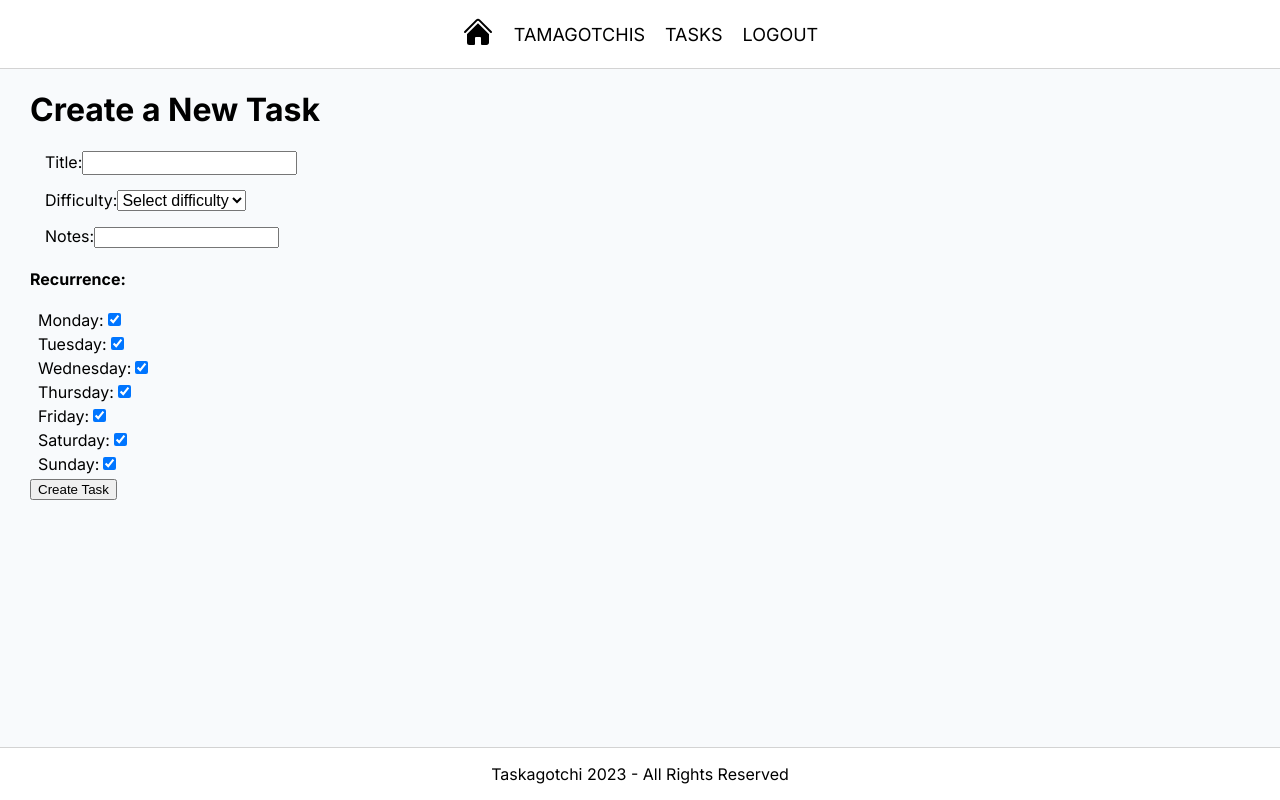
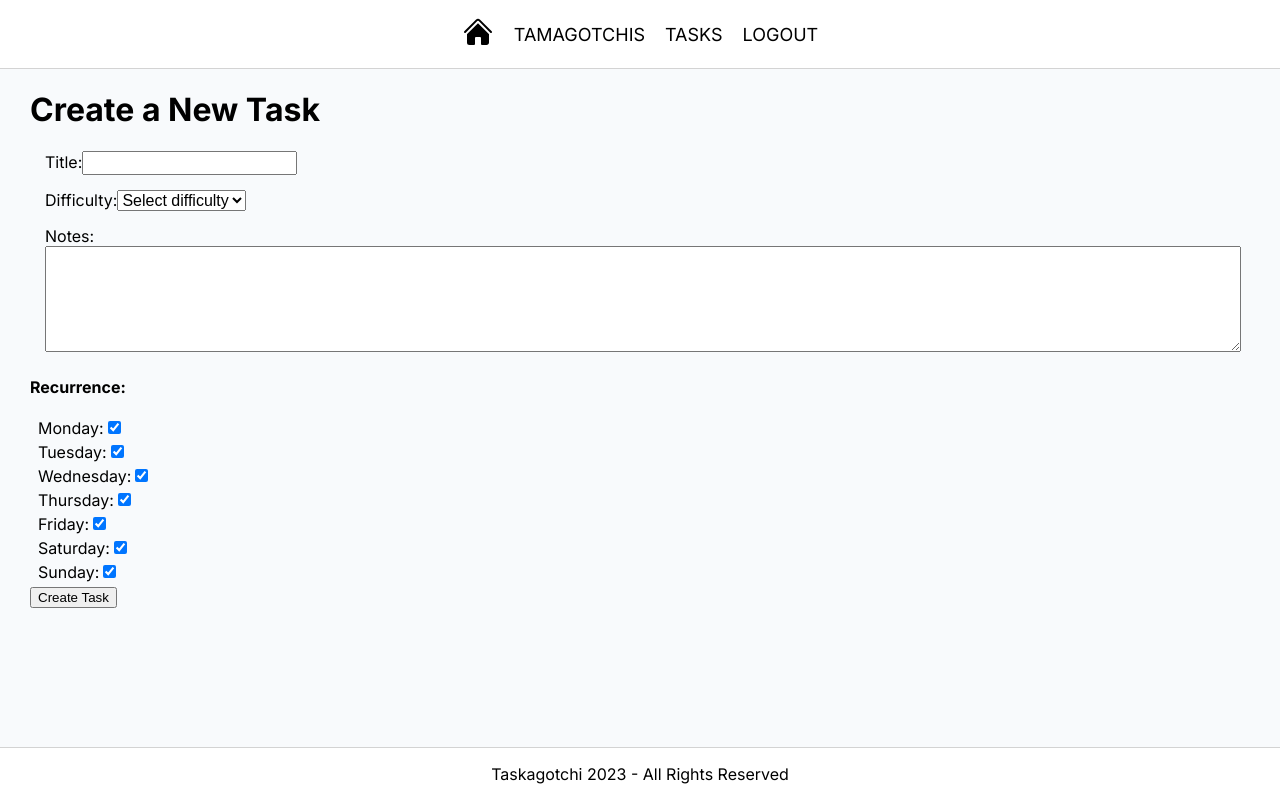
Before and after one commit to pablohennique/taskagotchi, a Next.js app in the folder client/: page /tasks/create in a window 1280 px wide. Built offline with nearby package versions, Linux system fonts and the light colour scheme; sample sign-in values are in the browser's storage.

Commit message:
added slight css formatting to how the notes are displayed

```diff
--- a/client/src/app/tasks/[taskId]/page.js
+++ b/client/src/app/tasks/[taskId]/page.js
@@ -69,8 +69,8 @@ function TaskPage({ params }) {
       <div>
         <h1>{task.title}</h1>
         <h3>Difficulty: {task.difficulty}</h3>
-        <h3>Notes: {task.notes}</h3>
-        {/* Need to add writing space block */}
+        <h3>Notes:</h3>
+        <p>{task.notes}</p>
         <h3>Recurrence:</h3>
         <form
           method="post"
--- a/client/src/app/tasks/create/page.js
+++ b/client/src/app/tasks/create/page.js
@@ -84,11 +84,11 @@ function CreateTask() {
         </div>
         <div className='formLineSpacing'>
           <label htmlFor="notes">Notes:</label>
-          <input
-            type="notes"
+          <textarea
             id="notes"
             value={notes}
             onChange={handleNotesChange}
+            className={styles.notesSelect}
           />
         </div>
 
--- a/client/src/app/tasks/create/page.module.css
+++ b/client/src/app/tasks/create/page.module.css
@@ -15,3 +15,9 @@
 .difficultySelect:focus {
   font-size: 26px;
 }
+
+.notesSelect {
+  width: 100%; /* Set the width to 100% to take up the entire available space */
+  min-height: 100px; /* Set a minimum height to make it visible as a block */
+  resize: vertical; /* Allow vertical resizing if needed */
+}
```
